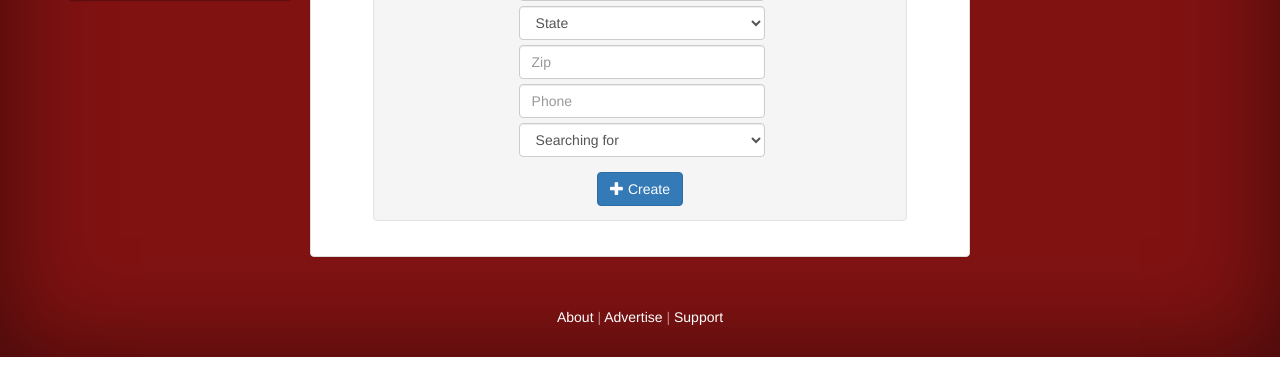
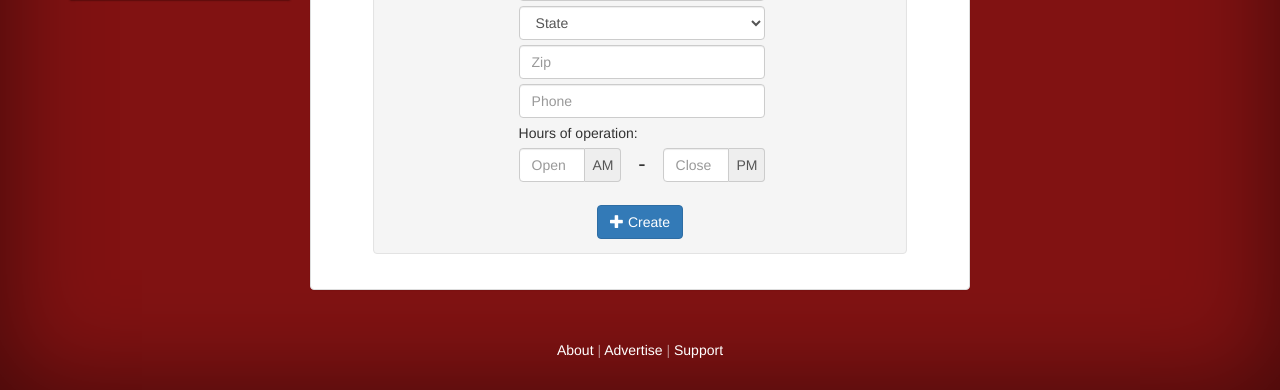
Before and after one commit to bjsawyer/TechFit, a PHP site: page /createAccount.php in a window 1280 px wide. Shown: the part 557-947 px from the top of the page. Before the commit the page ends 914 px from the top, so only its background shows below. Run offline with PHP 8.4, Linux system fonts and the light colour scheme.

Commit message:
work on open/close input forms

```diff
--- a/createAccount.php
+++ b/createAccount.php
@@ -92,11 +92,11 @@
 									<div class="row row-padding">
 									</div>
 									<?
-										//include('helpers/createNewTrainer.php');
-										//echo(renderTrainerForm());
+										include('helpers/createNewTrainer.php');
+										echo(renderTrainerForm());
 
-										include('helpers/createNewUser.php');
-										echo(renderUserForm());
+										//include('helpers/createNewUser.php');
+										//echo(renderUserForm());
 
 										//include('helpers/createNewGym.php');
 										//echo(renderGymForm());
--- a/helpers/createNewTrainer.php
+++ b/helpers/createNewTrainer.php
@@ -48,6 +48,27 @@
 							<input type="text" class="form-control" id="newPhoneNumber" name="newPhoneNumber" placeholder="Phone">
 						</div>
 					</div>
+
+					<div class="row row-centered row-padding">
+						<div class="col-sm-6 col-centered">
+                            <label for="newHoursOperation">Hours of operation:</label>
+                            <div>
+	                            <div class="input-group col-sm-5" style="float:left;">
+									<input type="text" class="form-control" placeholder="Open" aria-describedby="basic-addon2">
+									<span class="input-group-addon" id="basic-addon2" style="padding:6px 7px;">AM</span>
+								</div>
+								<div class="input-group col-sm-2 text-center" style="float:left;font-size: 22px;">
+									<p> - </p>
+								</div>
+								<div class="input-group col-sm-5" style="float:left;">
+									<input type="text" class="form-control" placeholder="Close" aria-describedby="basic-addon2">
+									<span class="input-group-addon" id="basic-addon2" style="padding:6px 7px;">PM</span>
+								</div>
+							</div>
+                        </div>
+                    </div>
+
+
 					<div class="row row-padding">
 					</div>
 					<div class="row row-button">
```
